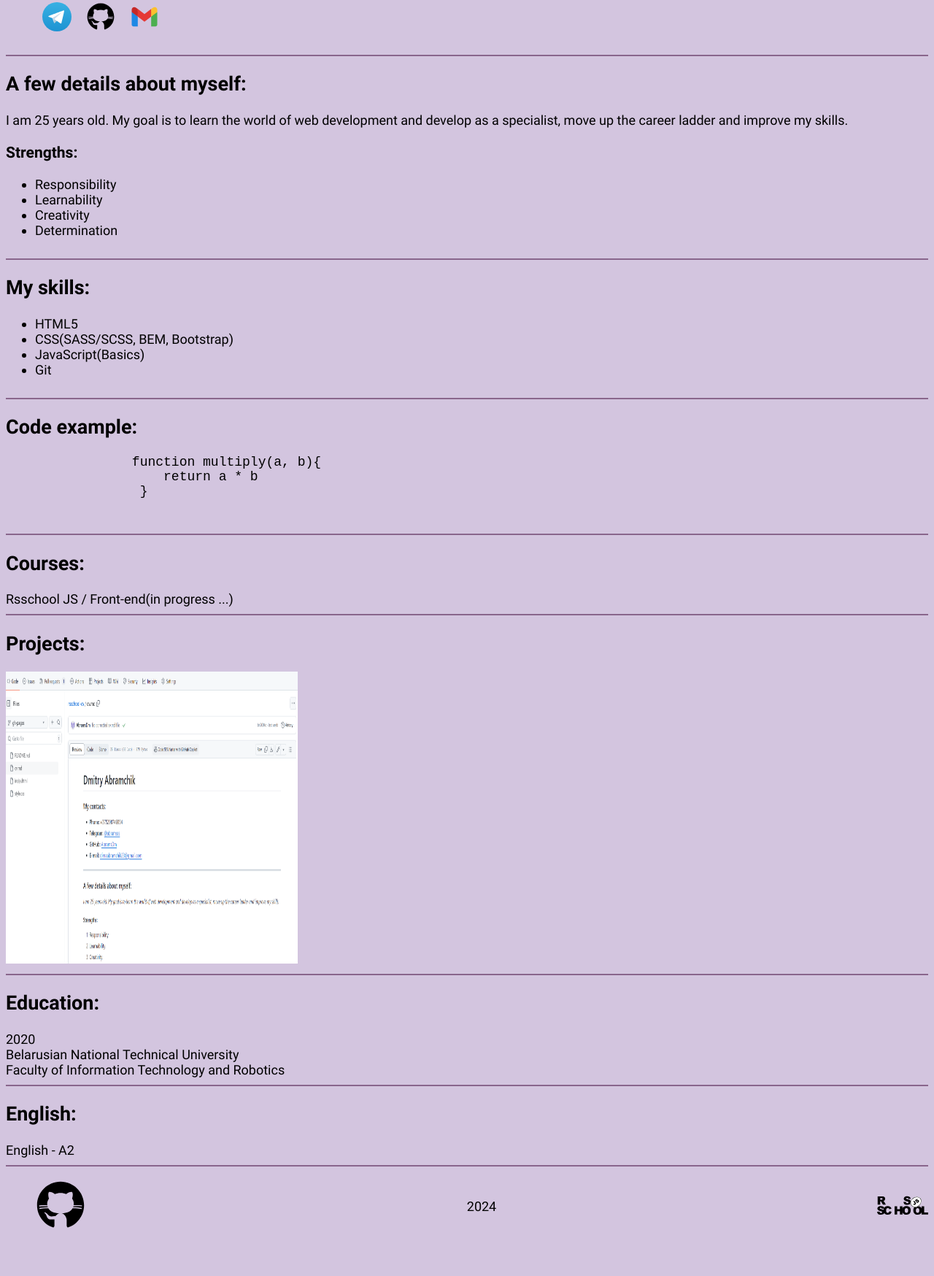
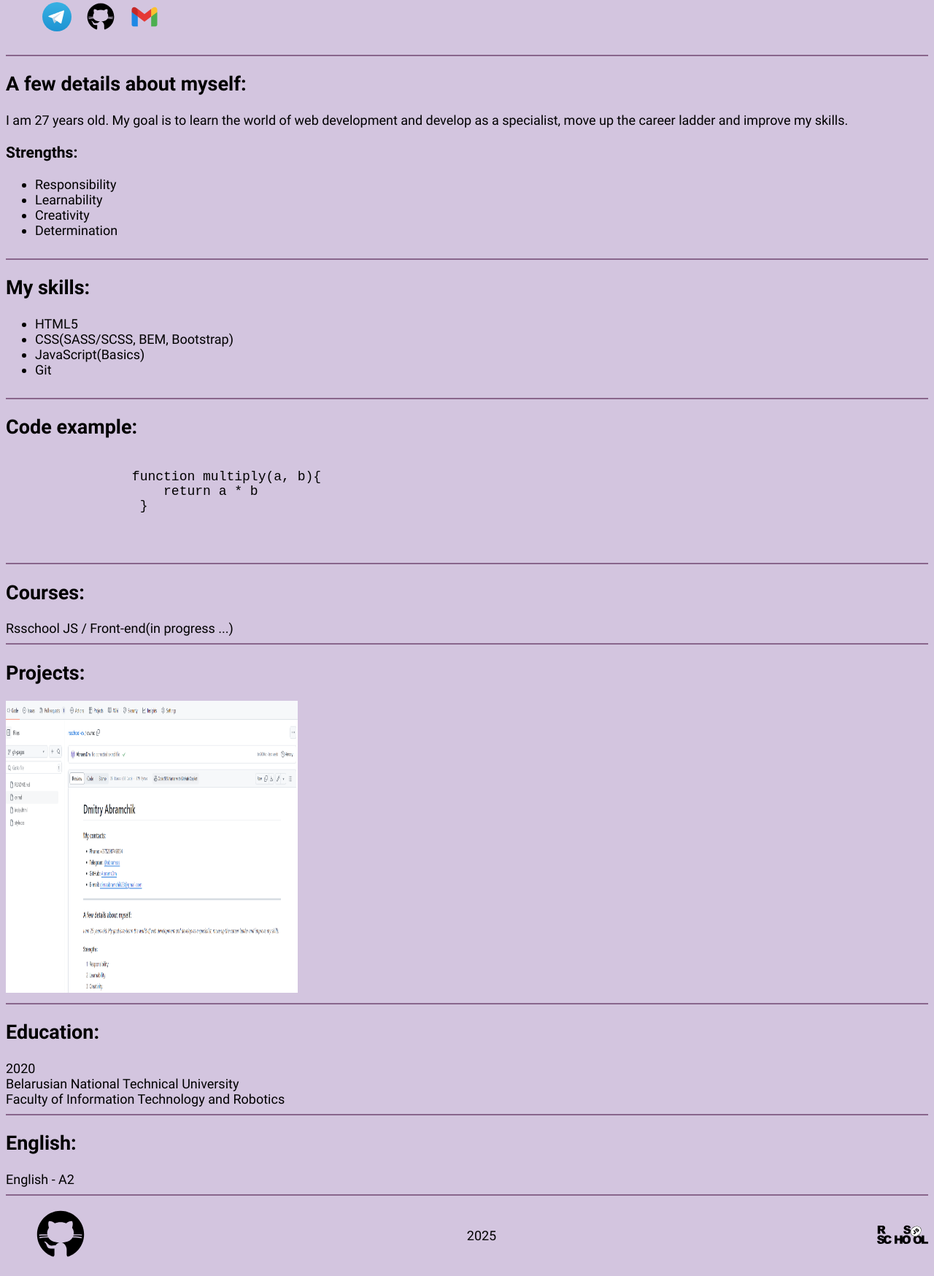
Before and after one commit to AbramsDm/rsschool-cv, a plain HTML site: page index.html in a window 1280 px wide. Shown: the part 363-2111 px from the top of the page at 73% size. Before the commit the page ends 2071 px from the top, so only its background shows below. Drawn offline with Linux system fonts and the light colour scheme.

Commit message:
feat: fix index.html file

```diff
--- a/index.html
+++ b/index.html
@@ -45,7 +45,7 @@
         </section>
         <section class="main-section" id="summary">
             <h2 class="main-title">A few details about myself:</h2>
-            <span class="main-text">I am 25 years old. My goal is to learn the world of web development and develop as a specialist, move up the career ladder and improve my skills.</span>
+            <span class="main-text">I am 27 years old. My goal is to learn the world of web development and develop as a specialist, move up the career ladder and improve my skills.</span>
             <h3 class="main-title add-title">Strengths:</h3>
             <ul class="summary-list">
                 <li class="summary-item">Responsibility</li>
@@ -66,9 +66,11 @@
         <section class="main-section" id="code">
             <h2 class="main-title">Code example:</h2>
             <pre class="code-example">
+                <code>
                 function multiply(a, b){
                     return a * b
                  }
+                </code>
             </pre>
         </section>
         <section class="main-section" id="courses">
@@ -100,8 +102,8 @@
             <li class="footer-item"><a href="https://github.com/AbramsDm" class="footer-link">
                 <img class="footer-image" src="assets/img/githubLogo.svg" alt="Github Logo">
             </a></li>
-            <li class="footer-item">2024</li>
-            <li class="footer-item"><a href="https://rs.school/courses/javascript-preschool-ru" class="footer-link">
+            <li class="footer-item">2025</li>
+            <li class="footer-item"><a href="https://rs.school/courses/javascript-ru" class="footer-link">
                 <img class="footer-image" src="assets/img/rs-school-logo.svg" alt="RSS Logo">
             </a></li>
         </ul>
```
